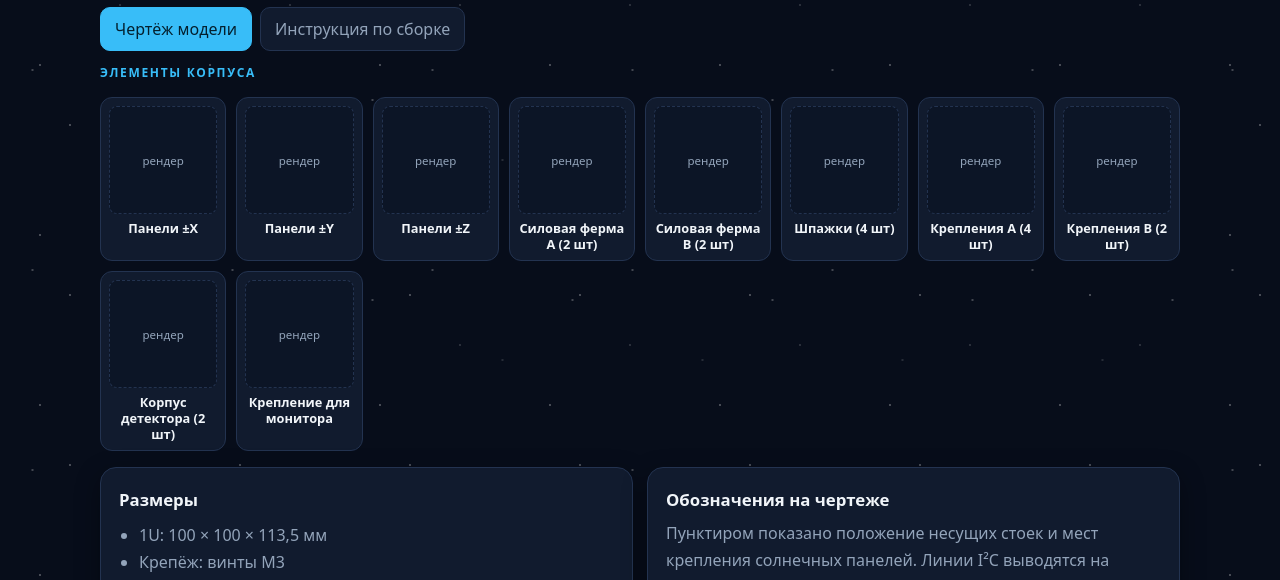
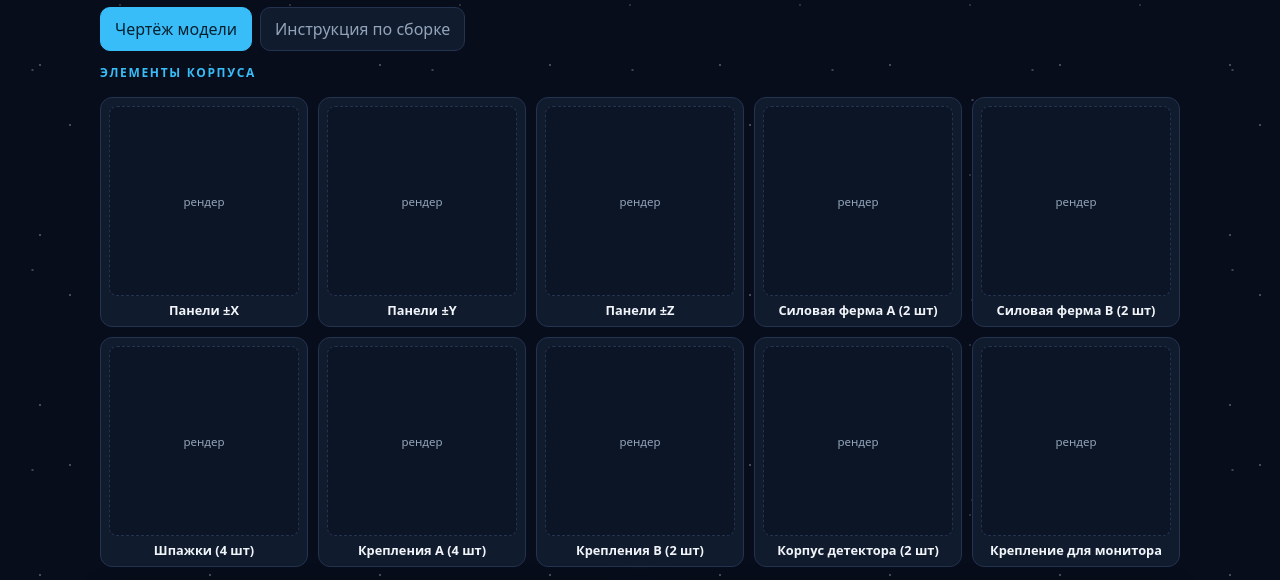
Before and after one commit to Nasvi89/YMP-CubeSat, a plain HTML site: page assembly/assembly.html in a window 1280 px wide. Shown: the part 185-765 px from the top of the page. Drawn offline with Linux system fonts and the light colour scheme.

Commit message:
Update assembly.html

```diff
--- a/assembly/assembly.html
+++ b/assembly/assembly.html
@@ -4,7 +4,7 @@
 <script>try{var t=localStorage.getItem('cs-theme');if(t)document.documentElement.dataset.theme=t}catch(e){}</script>
 <link rel="stylesheet" href="../style.css">
 <style>
-.renders{display:grid;grid-template-columns:repeat(auto-fill,minmax(120px,1fr));gap:10px;margin:14px 0 6px}
+.renders{display:grid;grid-template-columns:repeat(5,1fr);gap:10px;margin:14px 0 6px}
 .rnd{background:var(--panel);border:1px solid var(--line);border-radius:12px;padding:8px;text-align:center}
 .rnd-img{aspect-ratio:1;display:flex;align-items:center;justify-content:center;background:var(--soft);border:1px dashed var(--line);border-radius:8px;margin-bottom:6px;overflow:hidden}
 .rnd-img .ph{color:var(--muted);font-size:.72rem}
```
